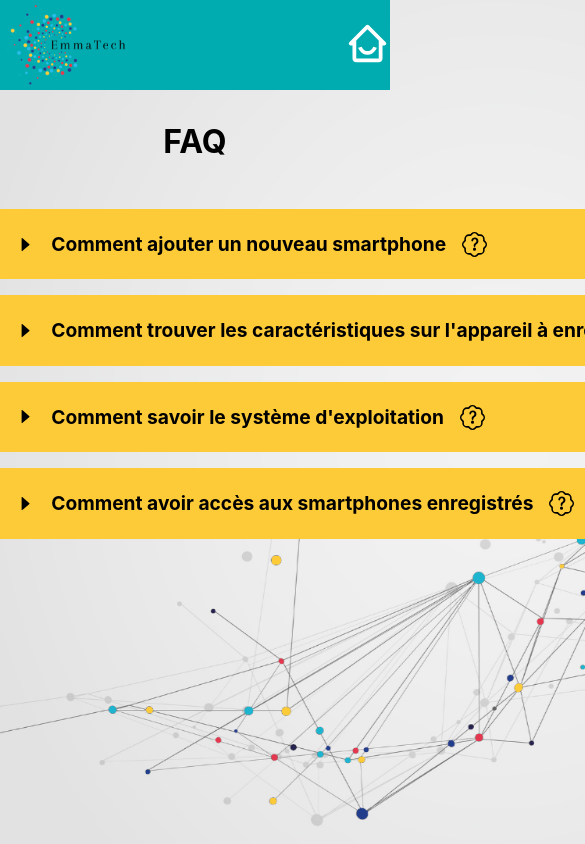
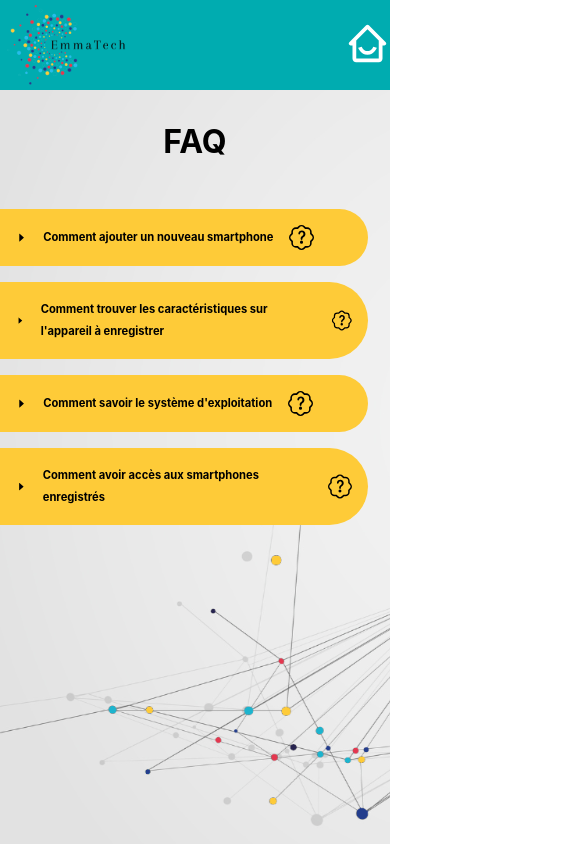
Before and after one commit to Elodie0530/EmmaTech, a React (Vite) app in the folder frontend/: page /foire-aux-questions in a window 390 px wide. Shown: the top 844 px of the page, 585 px wide, since content can reach past the window. Built offline with nearby package versions, Linux system fonts and the light colour scheme.

Commit message:
Responsive Faq

```diff
--- a/frontend/src/styles/Faq.module.css
+++ b/frontend/src/styles/Faq.module.css
@@ -47,3 +47,20 @@
 .emoticon:hover {
   color: #233d8d;
 }
+
+@media screen and (max-width: 600px) {
+  .questions {
+    width: 23rem;
+  }
+
+  .question summary {
+    gap: 1rem;
+    font-size: 0.7rem;
+  }
+
+  .question details {
+    font-size: 0.6rem;
+    line-height: 2;
+    font-weight: 400;
+  }
+}
```
